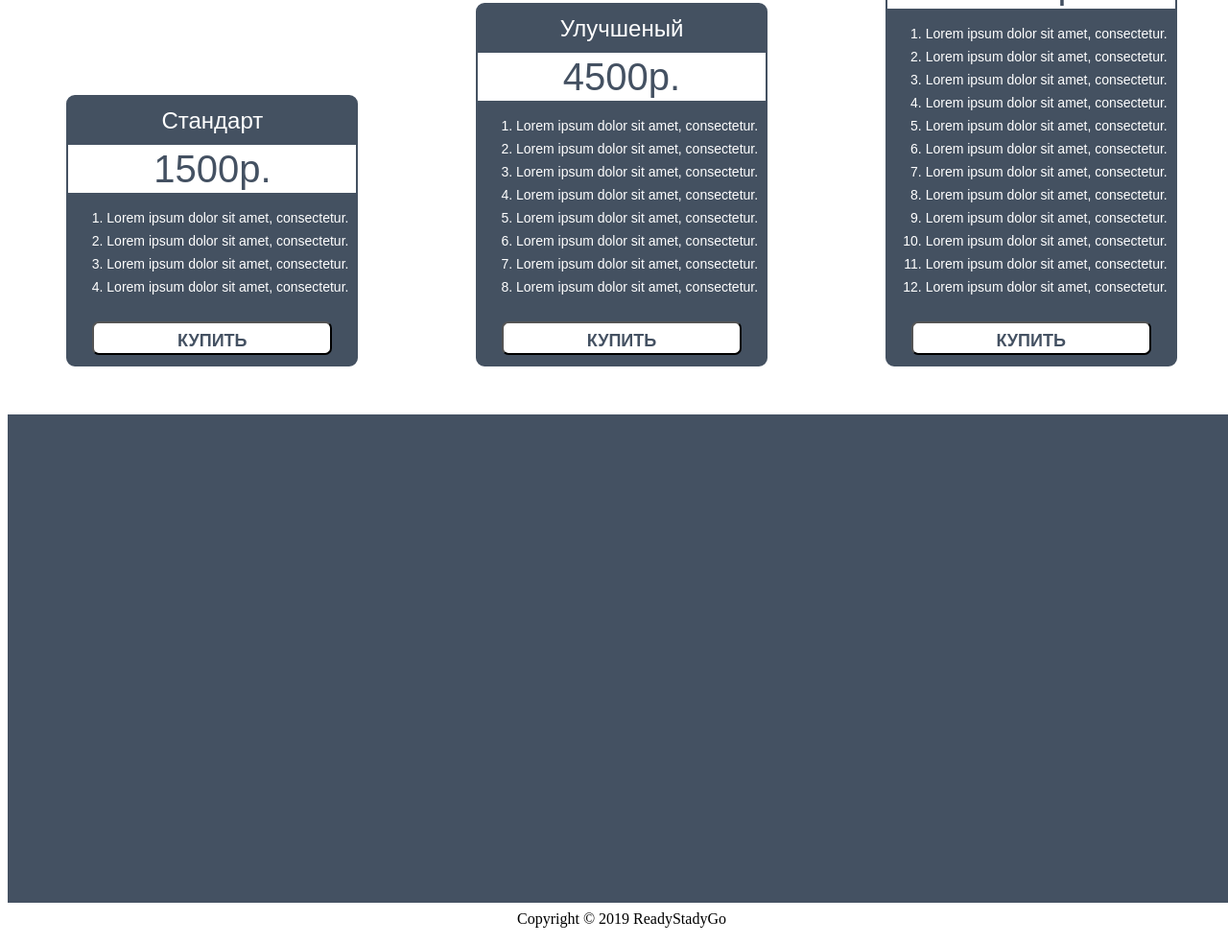
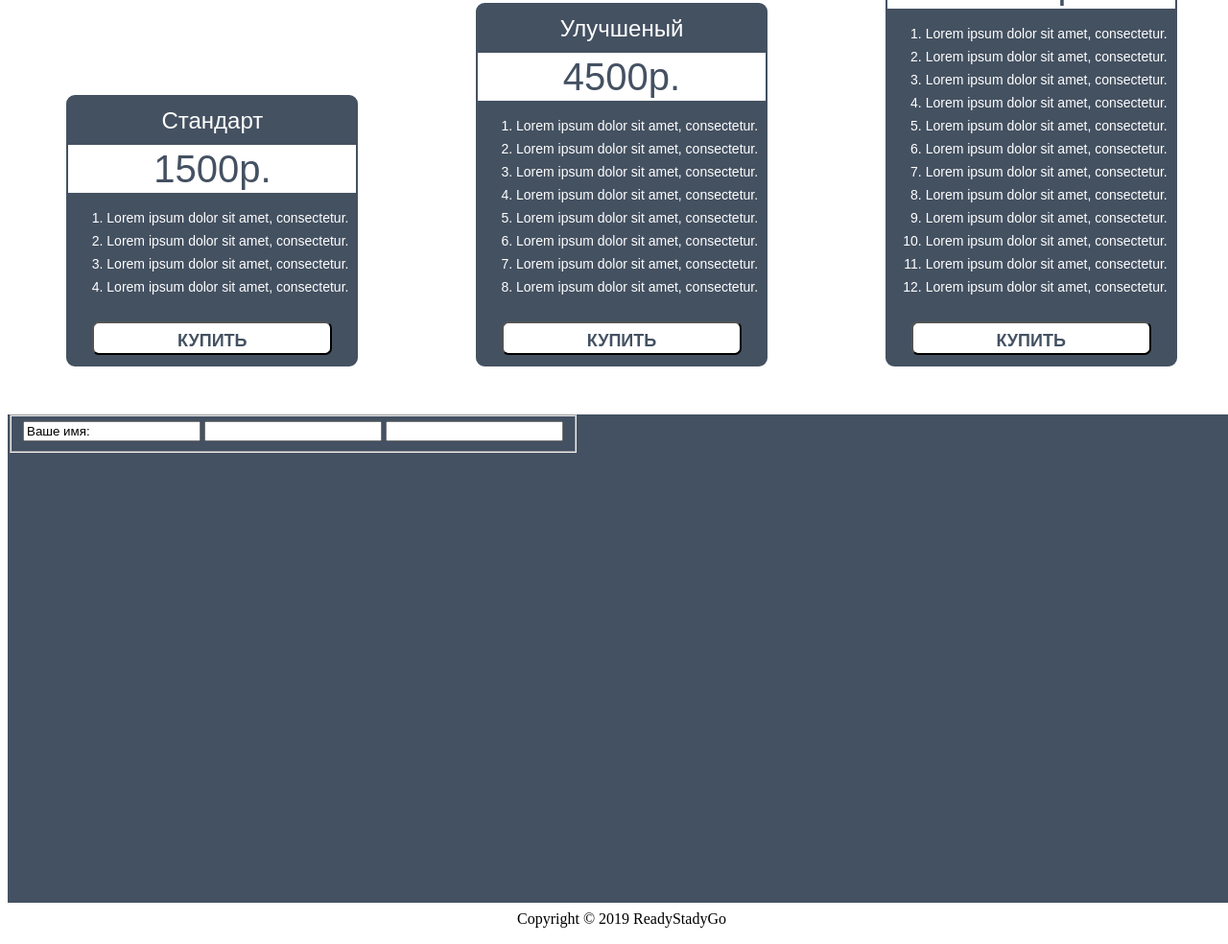
Before and after one commit to mr7282/forTraining, a plain HTML site: page index.html in a window 1280 px wide. Shown: the part 2500-3484 px from the top of the page at 96% size. Drawn offline with Linux system fonts and the light colour scheme.

Commit message:
Добавлен раздел Котантакты. Не доделан

```diff
--- a/index.html
+++ b/index.html
@@ -199,7 +199,18 @@
                     </div>
                 </div>
             </div>
-            <div class="contact"></div>
+            <div class="contact">
+                <div class="formblock">
+                    <form action="#">
+                        <fieldset>
+                            <input type="text" name="name" id="name" value="Ваше имя:">
+                            <input type="email">
+                            <input type="textarea">
+                        </fieldset>
+                    </form>
+                </div>
+                <div class="contactblock"></div>
+            </div>
         </main>
         <footer>
             <div class="footertext">
```
